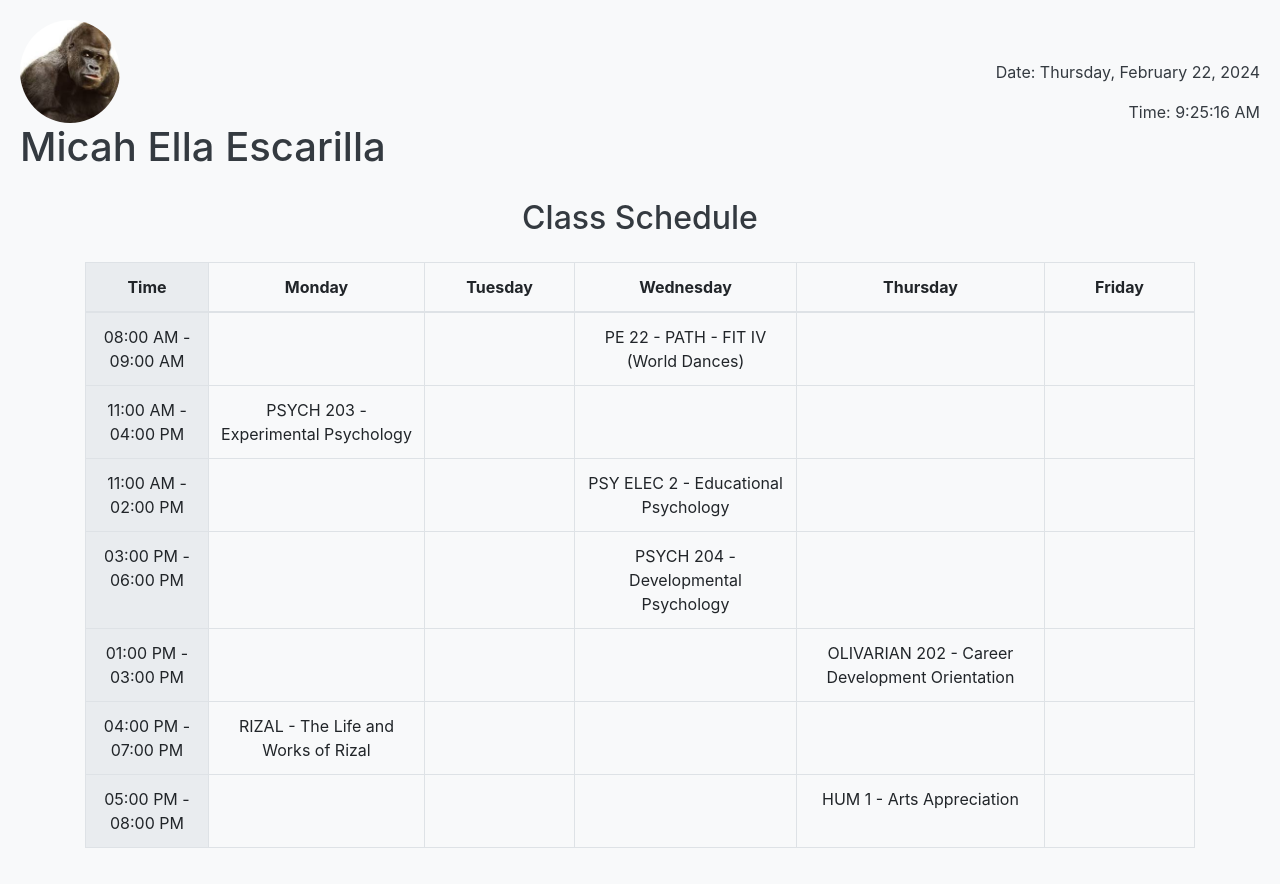
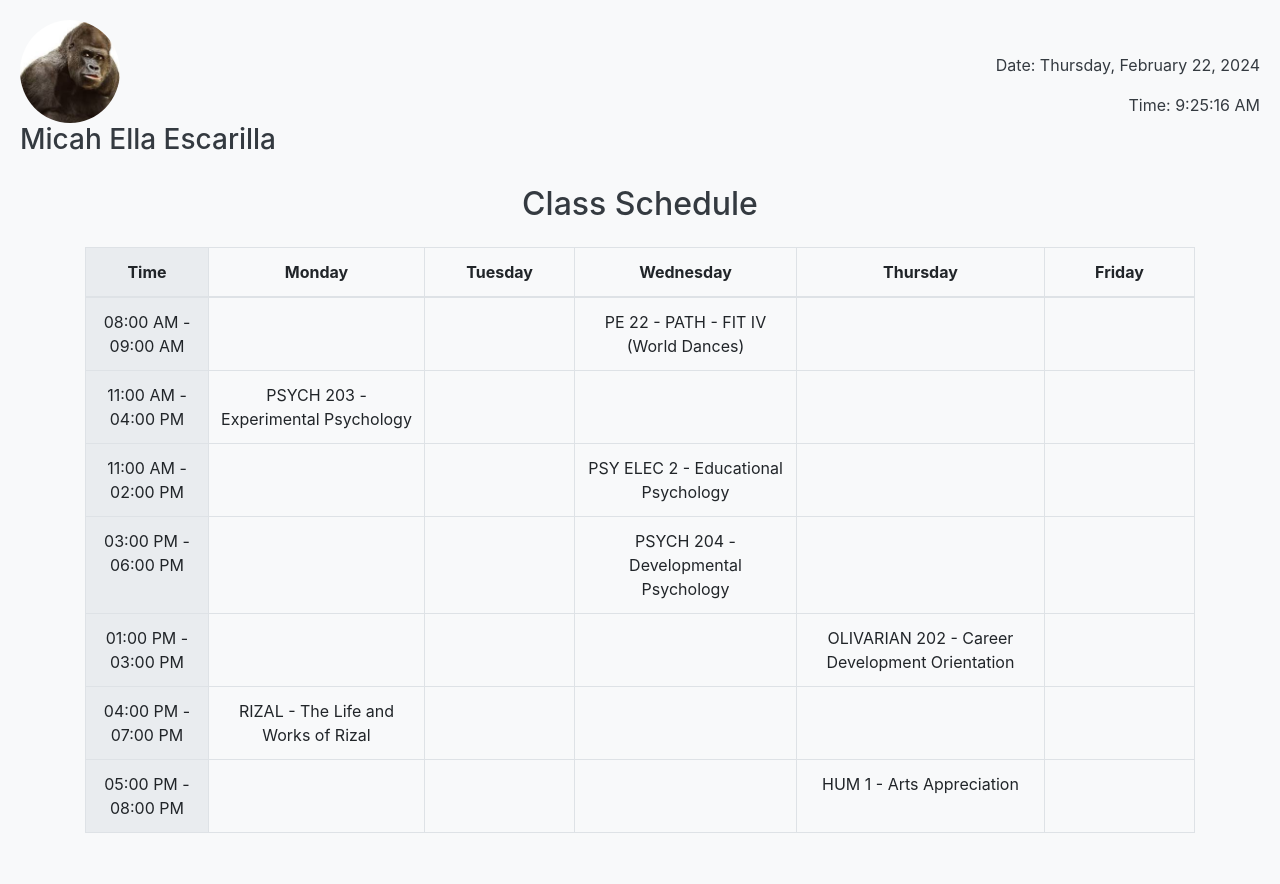
Before and after one commit to Crlnthny/Schedule, a plain HTML site: page index.html in a window 1280 px wide. Drawn offline with nearby package versions, Linux system fonts and the light colour scheme; a small style sheet from the web is missing.

Commit message:
Update index.html

```diff
--- a/index.html
+++ b/index.html
@@ -60,7 +60,7 @@
 <header class="schedule-header">
   <div>
     <img src="4.jpg" alt="Profile Picture">
-    <h1>Micah Ella Escarilla</h1>
+    <h3>Micah Ella Escarilla</h3>
   </div>
   <div class="datetime">
     <p>Date: <span id="current-date"></span></p>
```
